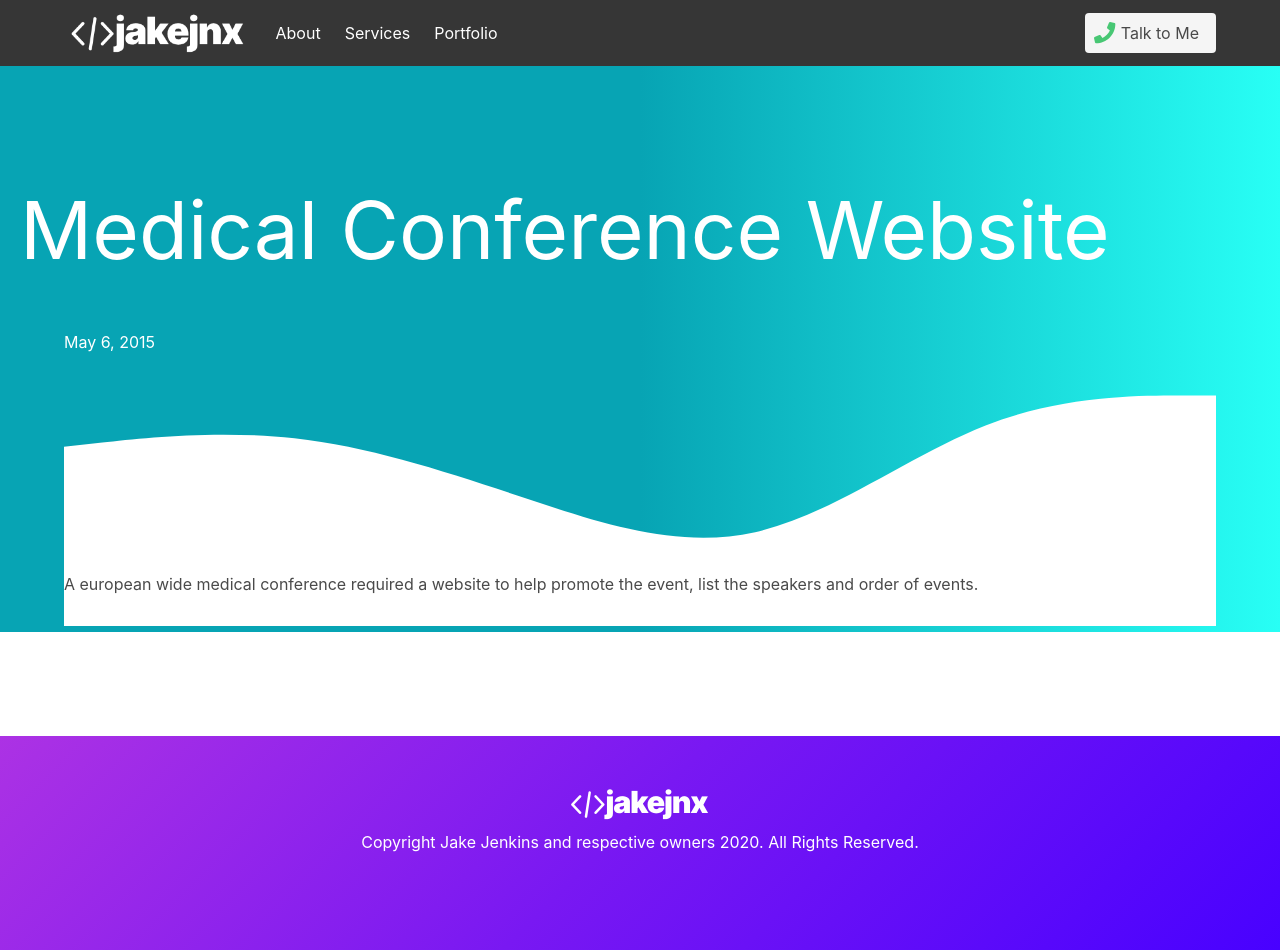
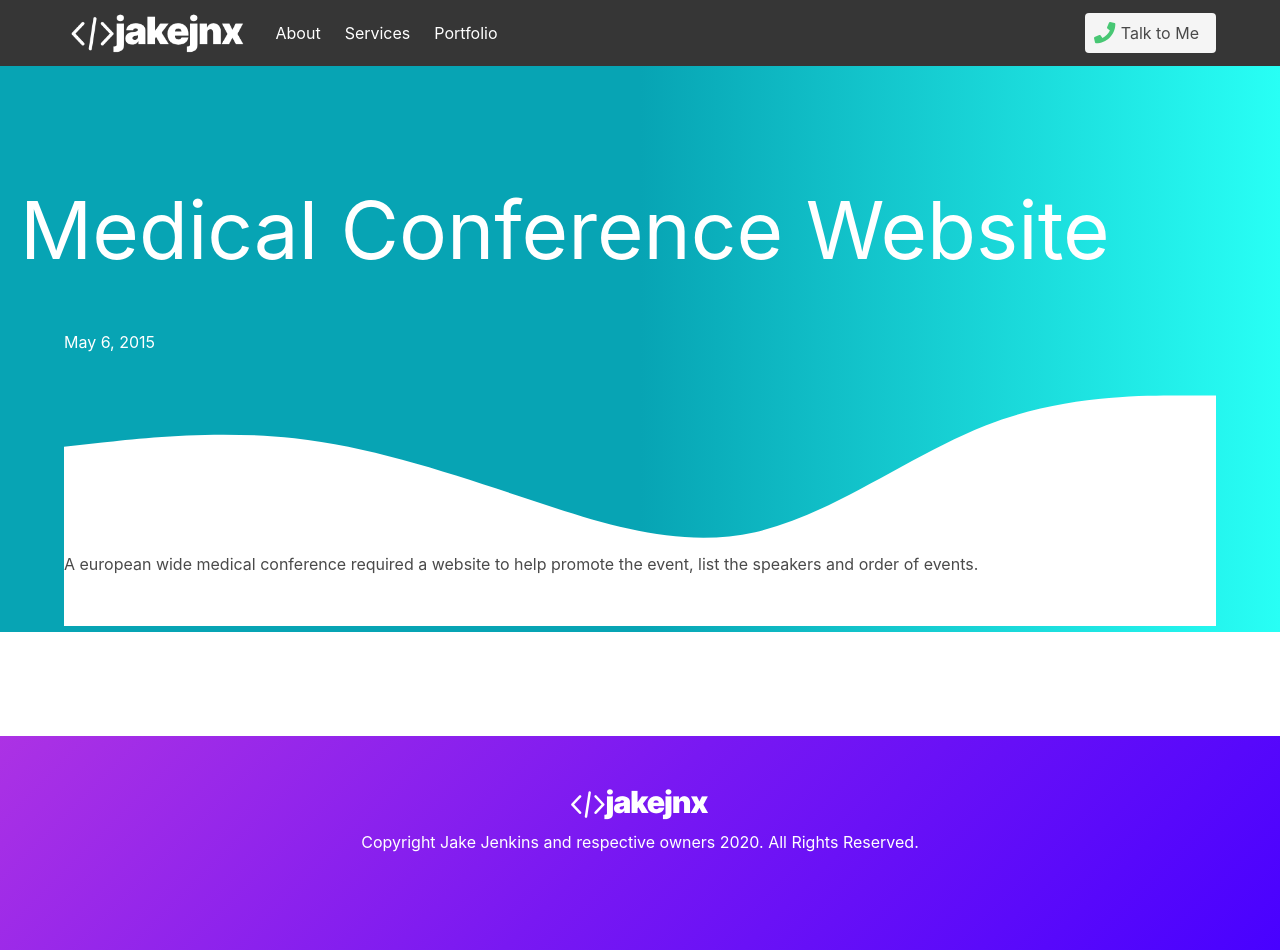
Before and after one commit to jake-jenkins/jjnx-bulma, a Jekyll site: the page built from _portfolio/medical-conference-website.md, in a window 1280 px wide. Built offline with Jekyll 4.4.1, drawn with Linux system fonts in a browser that asks for light colours; nearby versions of some CDN libraries.

Commit message:
Update head.html

```diff
--- a/_includes/head.html
+++ b/_includes/head.html
@@ -43,7 +43,7 @@
 }
 
     .jjp {
-     margin-top: -100px;
+     margin-top: -120px;
     }
 
     .blue {
```
